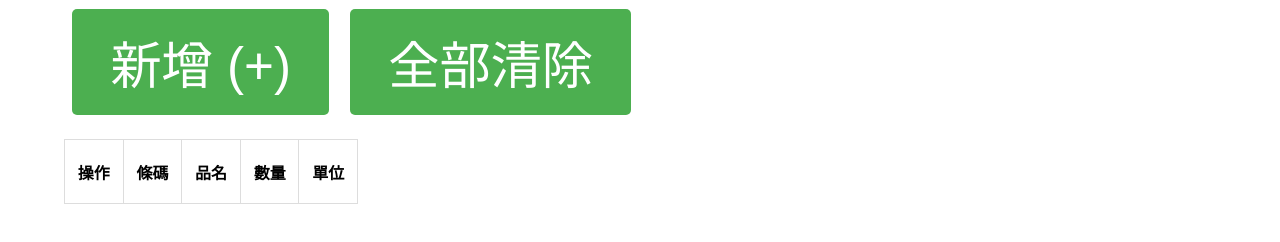
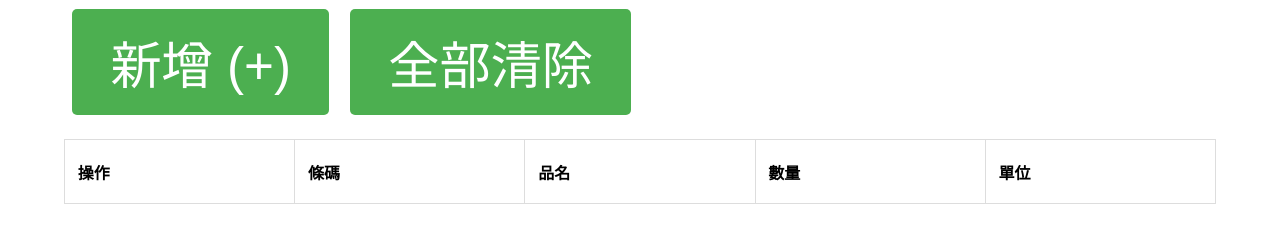
Before and after one commit to AwuDropTheBone/restock-tool, a plain HTML site: page index.html in a window 1280 px wide. Shown: the part 92-334 px from the top of the page. Drawn offline with Linux system fonts and the light colour scheme.

Commit message:
Update index.html
修改細節
移除捲動：
删掉 overflow-x: auto 和 display: block，讓表格回到正常流。
移除 white-space: nowrap，改用 word-break: break-word 讓內容自動換行。
固定佈局：
加了 table-layout: fixed，確保五欄寬度平均分配，避免某欄過寬。
寬度限制：
保留 max-width: 90vw，確保表格不超出螢幕寬度。
效果
長條碼（例如 4711271003909）或長品名（例如「台鹽海洋鹼性離子水 1500ml」）會自動斷行。
每欄高度（8vh）不變，內容可能多行顯示，但不會縮太小。
手機上直接看完整內容，不用滑動或兩指縮放。

```diff
--- a/index.html
+++ b/index.html
@@ -15,14 +15,13 @@
             max-width: 90vw;
             border-collapse: collapse;
             margin-top: 2vh;
-            overflow-x: auto;
-            display: block;
+            table-layout: fixed; /* 固定佈局，平均分配欄寬 */
         }
         th, td {
             border: 1px solid #ddd;
             padding: 1vh 1vw;
             text-align: left;
-            white-space: nowrap;
+            word-break: break-word; /* 自動換行 */
         }
         tr { height: 8vh; }
         button {
@@ -112,7 +111,7 @@
             if (codeReader) {
                 codeReader.reset();
             }
-            updateRestockList(); // 切換時更新顯示
+            updateRestockList();
         }
 
         function startScanner() {
@@ -172,8 +171,6 @@
                 `;
                 tbody.appendChild(row);
             });
-            const table = tbody.parentElement;
-            table.style.width = '100%'; // 確保寬度適應
         }
 
         function deleteItem(index) {
```
